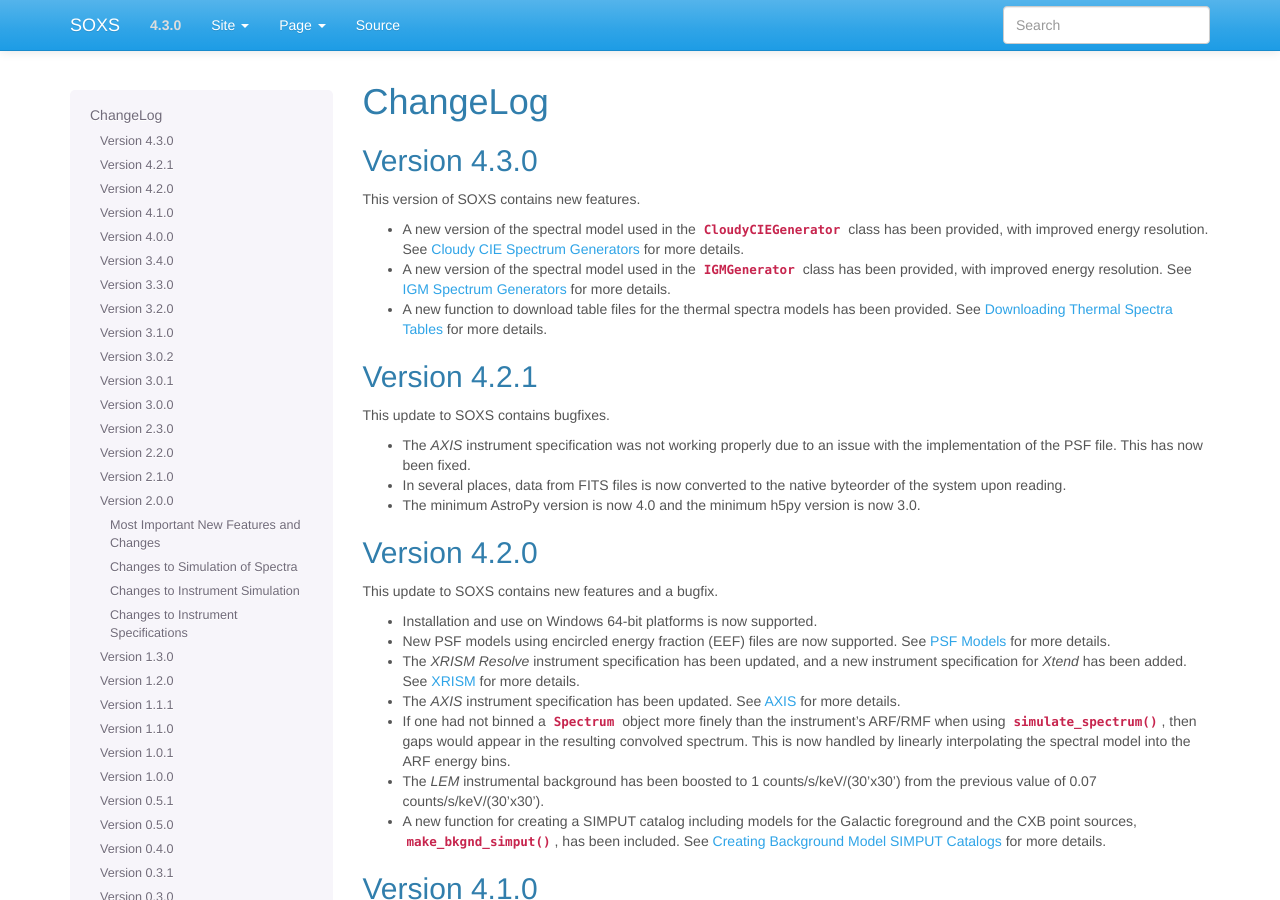
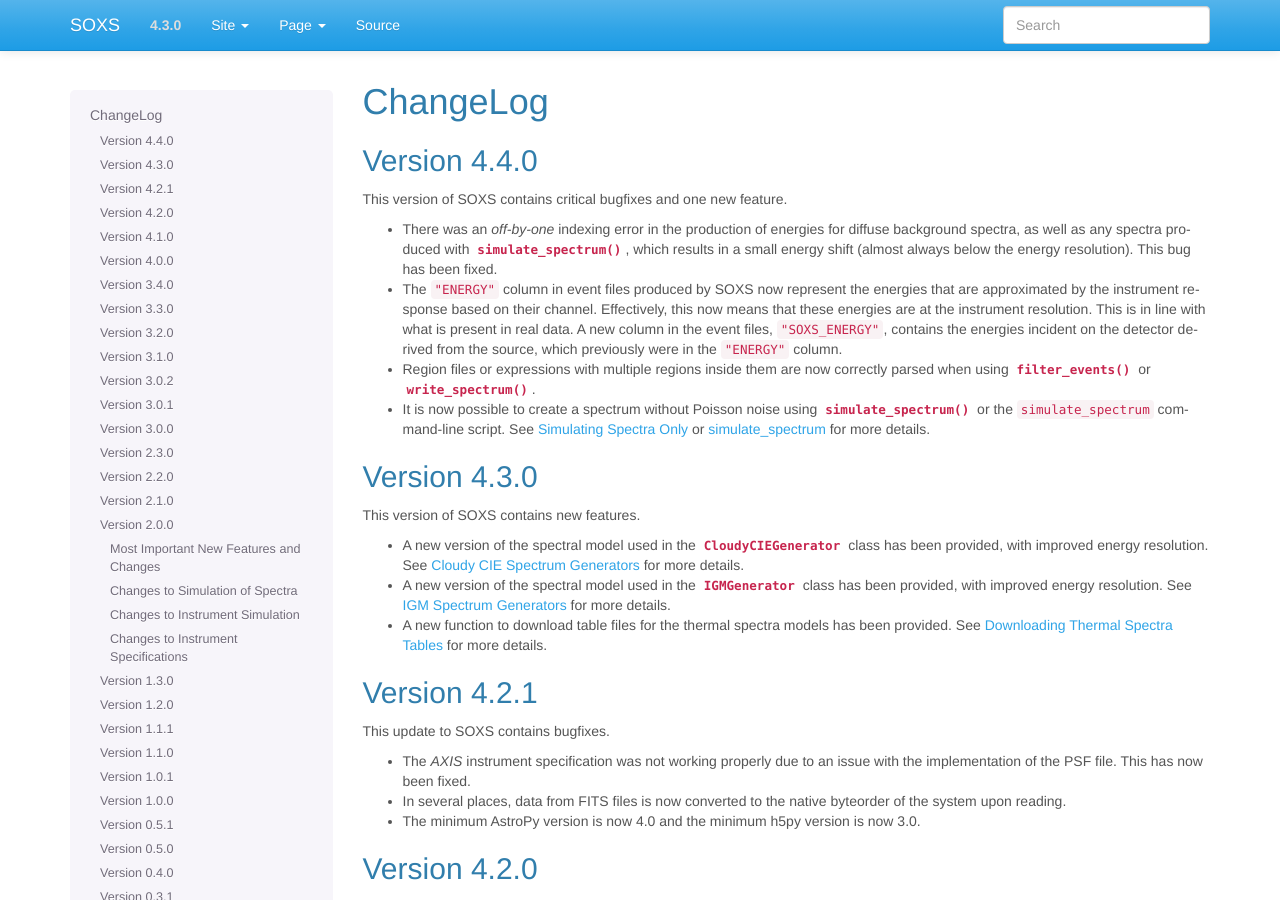
Before and after one commit to lynx-x-ray-observatory/soxs, a Sphinx documentation site: the page built from doc/source/changelog.rst, in a window 1280 px wide and 900 px high. Built offline with Sphinx 7.4.7, drawn with Linux system fonts in a browser that asks for light colours.

Commit message:
Update changelog

```diff
--- a/doc/source/changelog.rst
+++ b/doc/source/changelog.rst
@@ -2,6 +2,27 @@
 
 ChangeLog
 =========
+
+Version 4.4.0
+-------------
+
+This version of SOXS contains critical bugfixes and one new feature.
+
+* There was an `off-by-one` indexing error in the production of energies for diffuse
+  background spectra, as well as any spectra produced with
+  :func:`~soxs.instrument.simulate_spectrum`, which results in a small energy shift
+  (almost always below the energy resolution). This bug has been fixed.
+* The ``"ENERGY"`` column in event files produced by SOXS now represent the energies that
+  are approximated by the instrument response based on their channel. Effectively, this
+  now means that these energies are at the instrument resolution. This is in line with
+  what is present in real data. A new column in the event files, ``"SOXS_ENERGY"``, contains
+  the energies incident on the detector derived from the source, which previously were
+  in the ``"ENERGY"`` column.
+* Region files or expressions with multiple regions inside them are now correctly
+  parsed when using :func:`~soxs.events.filter_events` or :func:`~soxs.events.write_spectrum`.
+* It is now possible to create a spectrum without Poisson noise using
+  :func:`~soxs.instrument.simulate_spectrum` or the ``simulate_spectrum`` command-line
+  script. See :ref:`simulate-spectrum` or :ref:`cmd-simulate-spectrum` for more details.
 
 Version 4.3.0
 -------------
```
